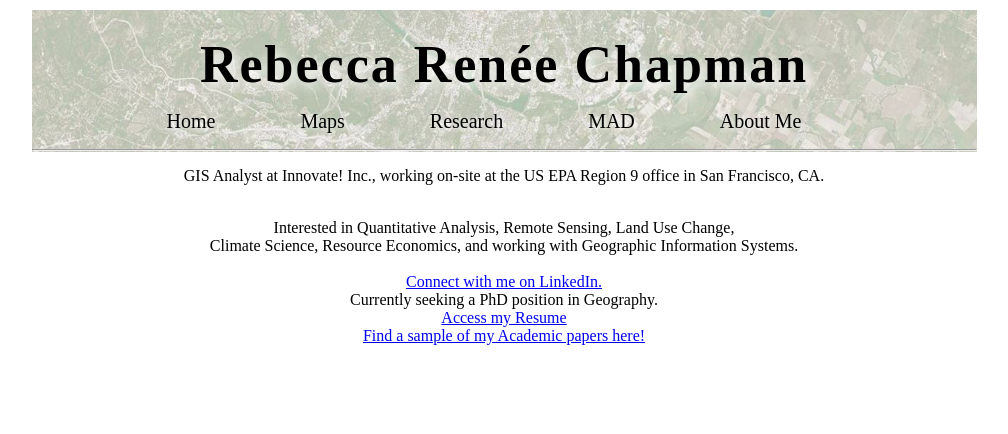
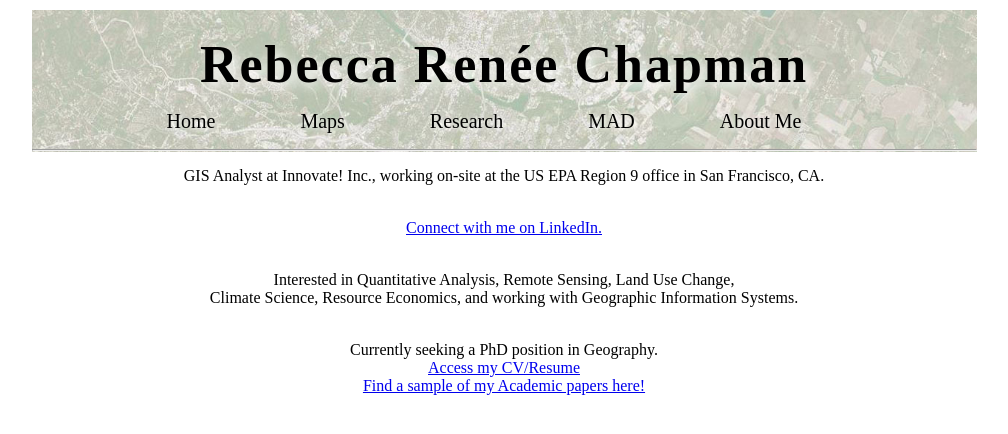
Before and after one commit to rebeccachapman/rebeccachapman.github.io, a Jekyll site: the page built from index.html, in a window 1280 px wide. Shown: the top 434 px of the page, without its empty margins (136-1144 px from the left). Built offline with Jekyll 4.4.1, drawn with Linux system fonts in a browser that asks for light colours.

Commit message:
Update index.html

```diff
--- a/index.html
+++ b/index.html
@@ -4,12 +4,12 @@ image_name: "austin"
 ---
 <div class="summary">
 <p>GIS Analyst at Innovate! Inc., working on-site at the US EPA Region 9 office in San Francisco, CA. </p>
+  <br> <a href="http://www.linkedin.com/pub/rebecca-chapman/a2/640/641">Connect with me on LinkedIn. </a>
 <p><br> Interested in Quantitative Analysis, Remote Sensing, Land Use Change,
 <br> Climate Science, Resource Economics, and working with Geographic Information Systems.<br>
-
-<br> <a href="http://www.linkedin.com/pub/rebecca-chapman/a2/640/641">Connect with me on LinkedIn. </a>
+<p>
 <br>Currently seeking a PhD position in Geography.
-<br><a href="https://www.dropbox.com/s/x85tvkf8ra2bfw5/Rchapman_resume.pdf?dl=0">Access my Resume</a>
+<br><a href="https://drive.google.com/open?id=0BxeZjv5nGIB9TkNJa1RuVnZWTzg">Access my CV/Resume</a>
 <br><a href="https://clarku.academia.edu/RebeccaChapman">Find a sample of my Academic papers here!
 </a>
 </div>
```
